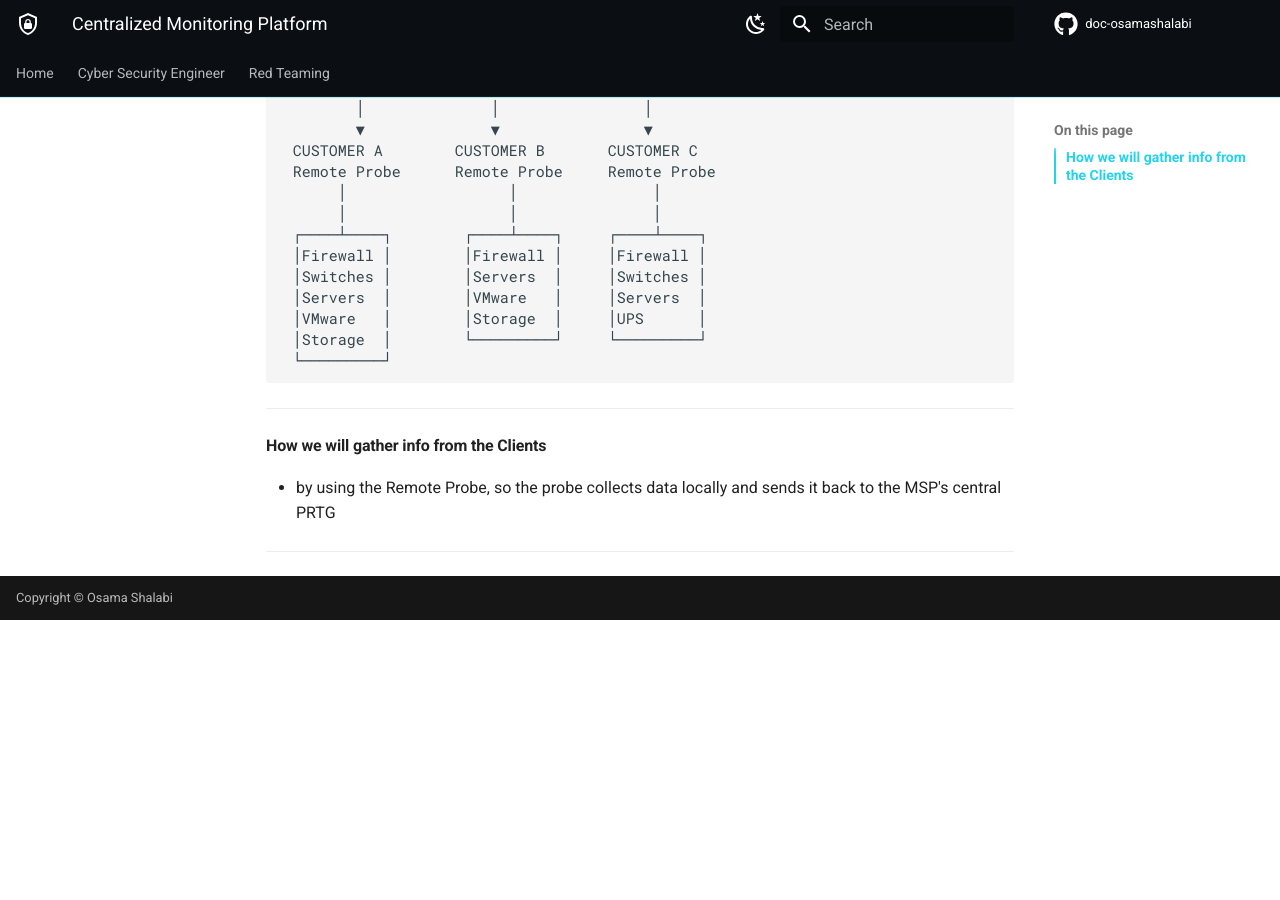
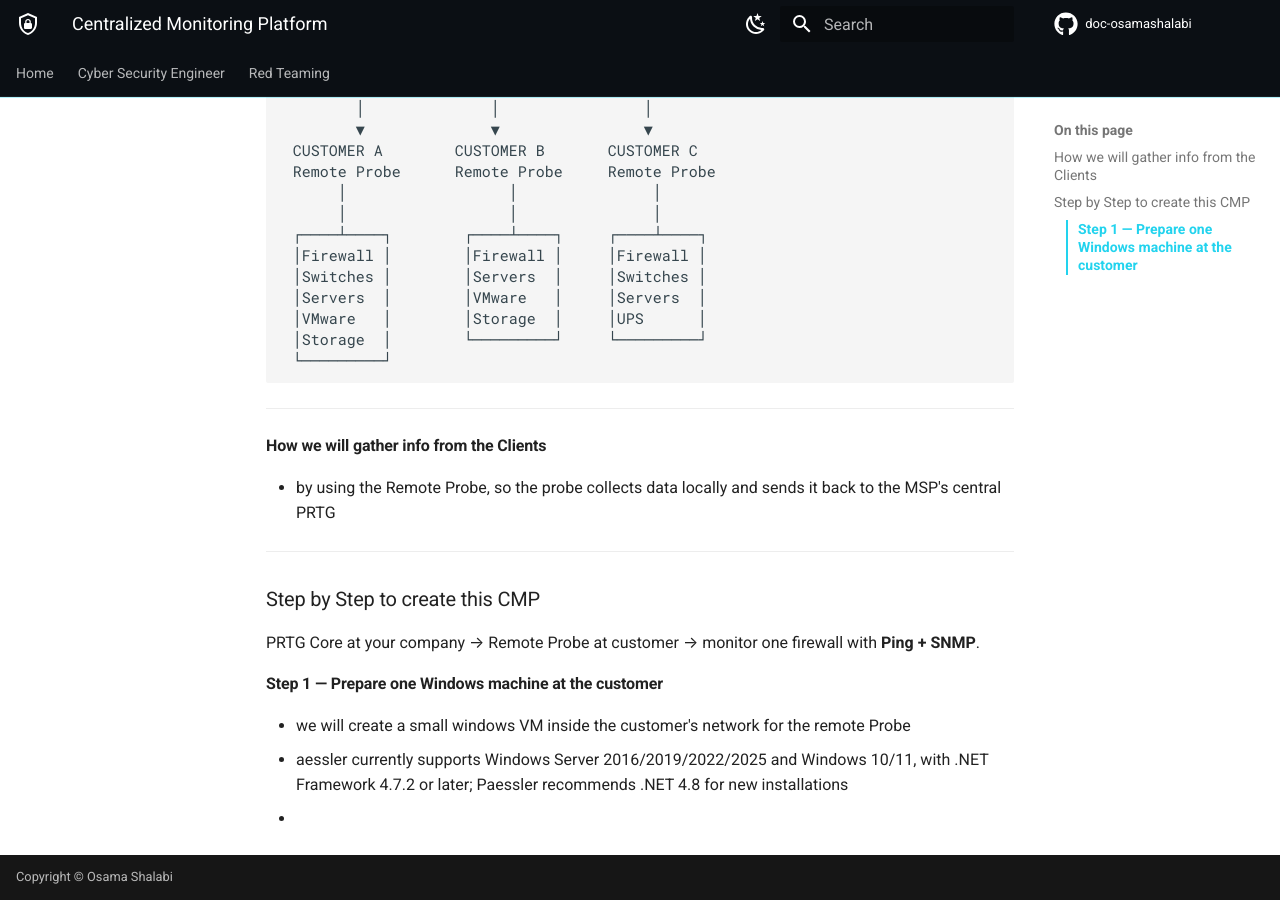
Before and after one commit to osamashalabi432-png/doc-osamashalabi, an MkDocs documentation site: the page built from docs/cyber-security-engineer/network-monitoring/Centralized Monitoring Platform.md, in a window 1280 px wide and 900 px high, scrolled down 513 px. Built offline with MkDocs 1.6.1 and Material for MkDocs 9.7.7, drawn with Linux system fonts in a browser that asks for light colours; comment, search, counter and statistics services are not loaded; before the commit the page ends 1133 px from its top, so only the background shows below that.

Commit message:
vault backup: 2026-10-06 14:38:33

```diff
--- a/docs/cyber-security-engineer/network-monitoring/Centralized Monitoring Platform.md
+++ b/docs/cyber-security-engineer/network-monitoring/Centralized Monitoring Platform.md
@@ -35,3 +35,11 @@
 - by using the Remote Probe, so the probe collects data locally and sends it back to the MSP's central PRTG
 
 ---
+### Step by Step to create this CMP
+
+PRTG Core at your company → Remote Probe at customer → monitor one firewall with **Ping + SNMP**.
+
+#### Step 1 — Prepare one Windows machine at the customer
+- we will create a small windows VM inside the customer's network for the remote Probe
+- aessler currently supports Windows Server 2016/2019/2022/2025 and Windows 10/11, with .NET Framework 4.7.2 or later; Paessler recommends .NET 4.8 for new installations
+-
```
